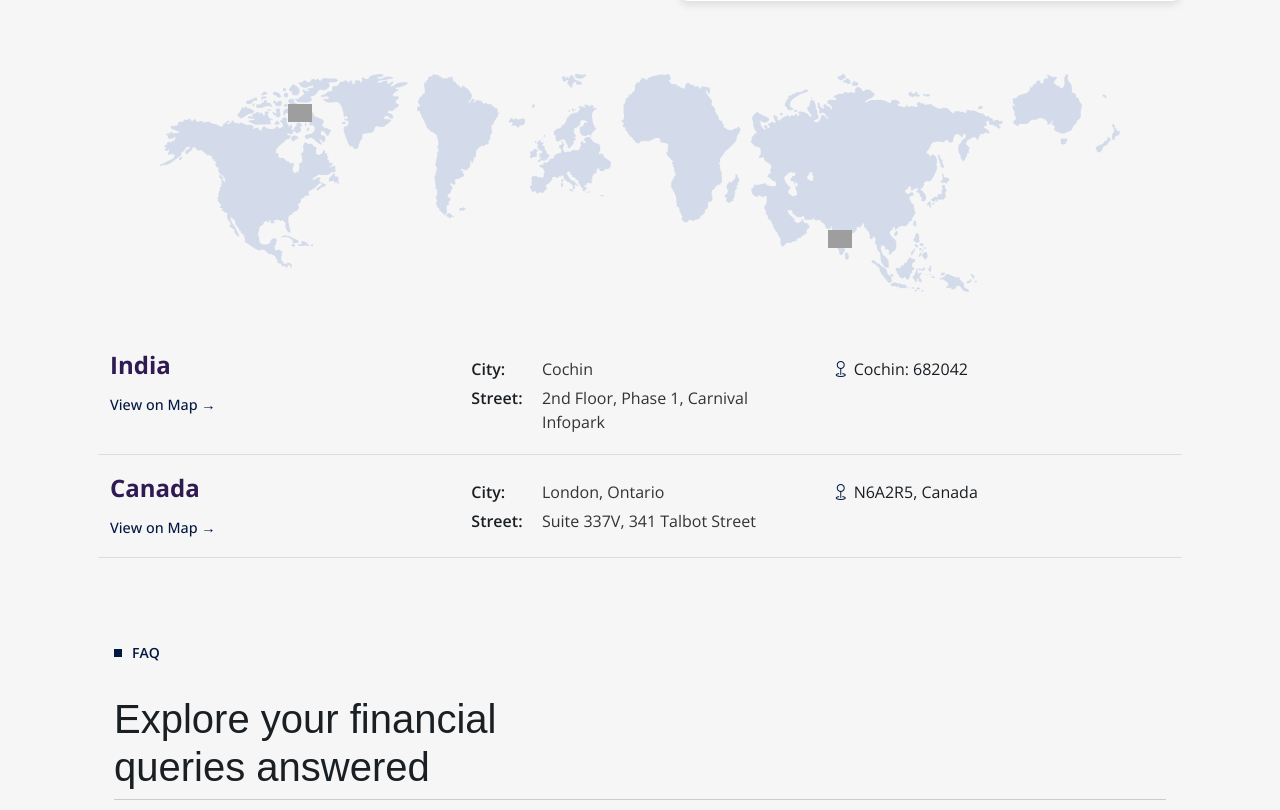
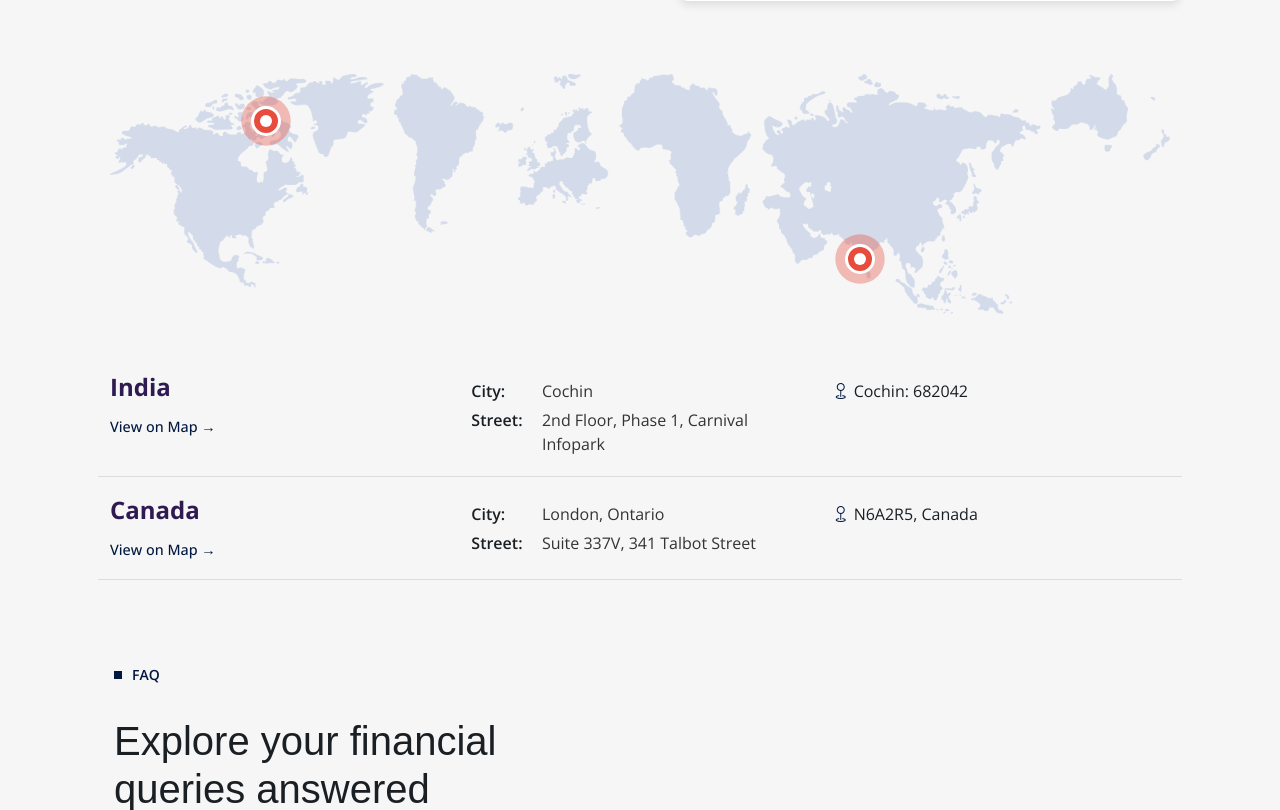
Before and after one commit to kssanoop/invisorglobal, a PHP site: page /index.php?page=contact in a window 1280 px wide. Shown: the part 658-1468 px from the top of the page. Run offline with PHP 8.4, Linux system fonts and the light colour scheme; some web fonts are replaced; grey boxes are pictures that could not be loaded.

Commit message:
change contact locations

```diff
--- a/contact.php
+++ b/contact.php
@@ -9,7 +9,9 @@
         </div>
         <h1 class="contact-title"><strong>Let's get in touch</strong>: Connecting you with streamlined solutions!
         </h1>
-        <p class="contact-description">At Invisor, we’re here to empower your business with Zoho’s powerful suite of tools, tailored to your unique needs. Reach out below to explore how our Zoho experts can help transform your workflows and elevate your operations.
+        <p class="contact-description">At Invisor, we’re here to empower your business with Zoho’s powerful suite of
+          tools, tailored to your unique needs. Reach out below to explore how our Zoho experts can help transform your
+          workflows and elevate your operations.
         </p>
       </div>
       <!-- Right Section: Contact Form -->
@@ -17,7 +19,8 @@
         <form action="#" method="POST">
           <input type="text" name="first_name" placeholder="First Name" required>
           <input type="text" name="last_name" placeholder="Last Name" required>
-          <input type="tel" name="phone" placeholder="Phone Number" required pattern="[0-9]{10}" title="Please enter a 10-digit phone number">
+          <input type="tel" name="phone" placeholder="Phone Number" required pattern="[0-9]{10}"
+            title="Please enter a 10-digit phone number">
 
           <input type="email" name="email" placeholder="Email" required>
           <textarea name="message" placeholder="Message" required></textarea>
@@ -173,7 +176,8 @@
 
 <div class="container cntct-info">
   <p class="contact-info"><strong>General inquiries</strong><br>
-  For questions or more information about our Zoho <br class="sm-none">services, email us at <a href="contact@invisorglobal.com">contact@invisorglobal.com</a> <br> and our team will get back to you asap!
+    For questions or more information about our Zoho <br class="sm-none">services, email us at <a
+      href="contact@invisorglobal.com">contact@invisorglobal.com</a> <br> and our team will get back to you asap!
 
   </p>
 </div>
@@ -187,6 +191,7 @@
   .cntct-info {
     padding: 50px 10px;
   }
+
   .contact-info {
     font-size: 1rem;
     color: #1d1d1d;
@@ -201,10 +206,10 @@
 <!-- ================================ -->
 <style>
   /* Map container styling */
-  .map-container {margin: 100px 0 20px;
+  .map-container {
+    margin: 100px 0 20px;
     position: relative;
-    width: 100%;
-    max-width: 1000px;
+    width: 95%;
     margin: auto;
     padding: 20px;
     text-align: center;
@@ -215,93 +220,201 @@
     width: 100%;
     height: auto;
     border-radius: 10px;
+
   }
 
-  /* Marker styling */
+ /* Marker */
     .marker {
       position: absolute;
-    width: 24px;
-    height: 24px;
-    background-image: url("https://www.zohowebstatic.com/sites/zweb/images/partners/images/map-pin.svg");
-    background-size: contain;
-    background-repeat: no-repeat;
+      width: 30px;
+      height: 30px;
+      background-color: #e74c3c;
+      border: 3px solid white;
+      border-radius: 50%;
       cursor: pointer;
+      transform: translate(-50%, -50%);
+      transition: all 0.3s ease;
+      box-shadow: 0 4px 15px rgba(0, 0, 0, 0.2);
+      z-index: 10;
+      animation: pulse 3s infinite;
+    }
+
+    .marker:hover {
+      transform: translate(-50%, -50%) scale(1.2);
+      box-shadow: 0 6px 20px rgba(0, 0, 0, 0.3);
+    }
+
+    .marker::before {
+      content: '';
+      position: absolute;
+      top: 50%;
+      left: 50%;
+      width: 12px;
+      height: 12px;
+      background-color: white;
+      border-radius: 50%;
       transform: translate(-50%, -50%);
     }
 
-  /* Tooltip styling */
+    @keyframes pulse {
+      0% { box-shadow: 0 0 0 0 rgba(231, 76, 60, 0.7); }
+      70% { box-shadow: 0 0 0 20px rgba(231, 76, 60, 0); }
+      100% { box-shadow: 0 0 0 0 rgba(231, 76, 60, 0); }
+    }
+
+    /* Tooltip */
     .tooltip {
       position: absolute;
-    padding: 10px;
-    background-color: white;
-    border: 1px solid #ddd;
-    border-radius: 5px;
+      padding: 15px;
+      background: linear-gradient(135deg,rgb(0, 19, 82) 0%,rgba(30, 0, 87, 0.43) 100%);
+      color: white;
+      border-radius: 10px;
       display: none;
-    box-shadow: 0 4px 8px rgba(0, 0, 0, 0.1);
+      box-shadow: 0 8px 25px rgba(0, 0, 0, 0.2);
       font-size: 14px;
       pointer-events: none;
+      max-width: 280px;
+      z-index: 100;
+      opacity: 0;
+      transition: opacity 0.3s ease;
     }
 
-  /* Optional tooltip arrow */
+    .tooltip.show {
+      display: block;
+      opacity: 1;
+    }
+
     .tooltip::after {
       content: '';
       position: absolute;
-    bottom: -8px;
+      bottom: -10px;
       left: 50%;
       transform: translateX(-50%);
-    border-width: 8px;
+      border-width: 10px;
       border-style: solid;
-    border-color: white transparent transparent transparent;
+      border-color: #667eea transparent transparent transparent;
     }
-</style>
 
-<div class="map-container">
+    .tooltip-country {
+      font-size: 16px;
+      font-weight: bold;
+      margin-bottom: 8px;
+      color: #fff;
+    }
+
+    .tooltip-city {
+      font-size: 14px;
+      margin-bottom: 5px;
+      color: #f0f0f0;
+    }
+
+    .tooltip-street {
+      font-size: 12px;
+      color: #e0e0e0;
+      line-height: 1.4;
+    }
+
+    /* Responsive */
+    @media (max-width: 768px) {
+      .map-container {
+        margin: 10px;
+        padding: 15px;
+      }
+
+      .map-title {
+        font-size: 24px;
+      }
+
+      .marker {
+        width: 25px;
+        height: 25px;
+      }
+
+      .tooltip {
+        max-width: 180px;
+        padding: 12px;
+      }
+    }</style>
+
+<div class="map-container container">
   <!-- World map image -->
   <img src="assets/img/world-map.png" alt="World Map" class="map-image">
 
   <!-- Markers with data-country attribute for tooltip text -->
-  <!-- Marker for Canada (approximately top: 25%, left: 15%) -->
-  <div class="marker" style="top: 24%; left: 16%;" data-country="Canada"></div>
-  <!-- Marker for Saudi Arabia (approximately top: 45%, left: 70%) -->
-<!--   <div class="marker" style="top: 65%; left: 65%;" data-country="Saudi Arabia"></div>
- -->  <!-- Marker for India (approximately top: 57%, left: 55%) -->
-  <div class="marker" style="top: 73%; left: 70%;" data-country="India"></div>
 
+  <!-- Markers -->
+  <div class="marker" style="top: 24%; left: 16%;" data-country="Canada" data-city="London, Ontario"
+    data-street="Suite 337V, 341 Talbot Street<br>N6A2R5, Canada"></div>
+
+  <div class="marker" style="top: 73%; left: 70%;" data-country="India" data-city="Cochin"
+    data-street="2nd Floor, Phase 1, Carnival Infopark<br>Cochin: 682042"></div>
   <!-- Tooltip for displaying country names -->
-  <div class="tooltip" id="tooltip"></div>
+  <!-- Tooltip -->
+  <div class="tooltip" id="tooltip">
+    <div class="tooltip-country"></div>
+    <div class="tooltip-city"></div>
+    <div class="tooltip-street"></div>
+  </div>
 </div>
 
 <script>
-  // JavaScript to handle tooltip functionality
     const markers = document.querySelectorAll('.marker');
     const tooltip = document.getElementById('tooltip');
+    const tooltipCountry = tooltip.querySelector('.tooltip-country');
+    const tooltipCity = tooltip.querySelector('.tooltip-city');
+    const tooltipStreet = tooltip.querySelector('.tooltip-street');
 
     markers.forEach(marker => {
       marker.addEventListener('mouseenter', (e) => {
         const country = e.target.getAttribute('data-country');
-      tooltip.innerText = country;
-      tooltip.style.display = 'block';
-      tooltip.style.left = `${e.pageX}px`;
-      tooltip.style.top = `${e.pageY - 30}px`;
+        const city = e.target.getAttribute('data-city');
+        const street = e.target.getAttribute('data-street');
+
+        tooltipCountry.textContent = country;
+        tooltipCity.textContent = `City: ${city}`;
+        tooltipStreet.innerHTML = `Street: ${street}`;
+
+        tooltip.classList.add('show');
+        updateTooltipPosition(e);
       });
 
       marker.addEventListener('mouseleave', () => {
-      tooltip.style.display = 'none';
+        tooltip.classList.remove('show');
       });
 
       marker.addEventListener('mousemove', (e) => {
-      tooltip.style.left = `${e.pageX}px`;
-      tooltip.style.top = `${e.pageY - 30}px`;
+        updateTooltipPosition(e);
       });
     });
+
+    function updateTooltipPosition(e) {
+      const rect = e.target.getBoundingClientRect();
+      const containerRect = document.querySelector('.map-container').getBoundingClientRect();
+      const x = rect.left - containerRect.left + rect.width / 2;
+      const y = rect.top - containerRect.top;
+
+      tooltip.style.left = `${x}px`;
+      tooltip.style.top = `${y - 80}px`;
+
+      const tooltipRect = tooltip.getBoundingClientRect();
+      const containerWidth = containerRect.width;
+
+      if (x + tooltipRect.width / 2 > containerWidth) {
+        tooltip.style.left = `${containerWidth - tooltipRect.width - 10}px`;
+      } else if (x - tooltipRect.width / 2 < 0) {
+        tooltip.style.left = `10px`;
+      } else {
+        tooltip.style.left = `${x - tooltipRect.width / 2}px`;
+      }
+    }
   </script>
-
 <!-- ====================================================== -->
 <div class="locations-wrap container">
   <div class="location-wrap row">
     <div class="col-md-4 country">
       <div class="big-text-dark">India</div>
-            <a href="https://www.google.com/maps/place/Carnival+Infopark,+Kakkanad,+Cochin" target="_blank" class="link-with-icon">View on Map →</a>
+      <a href="https://www.google.com/maps/place/Carnival+Infopark,+Kakkanad,+Cochin" target="_blank"
+        class="link-with-icon">View on Map →</a>
     </div>
     <div class="col-md-4 address">
       <div class="address-item">
@@ -310,7 +423,8 @@
       </div>
       <div class="address-item">
         <div class="dark-text-title">Street:</div>
-                <a href="https://www.google.com/maps/place/Carnival+Infopark,+Phase+1" target="_blank" class="address-link">2nd Floor, Phase 1, Carnival Infopark</a>
+        <a href="https://www.google.com/maps/place/Carnival+Infopark,+Phase+1" target="_blank" class="address-link">2nd
+          Floor, Phase 1, Carnival Infopark</a>
       </div>
     </div>
     <div class="col-md-4 office-info">
@@ -324,16 +438,19 @@
   <div class="location-wrap row">
     <div class="col-md-4 country">
       <div class="big-text-dark">Canada</div>
-            <a href="https://www.google.com/maps/place/341+Talbot+Street,+London,+Ontario" target="_blank" class="link-with-icon">View on Map →</a>
+      <a href="https://www.google.com/maps/place/341+Talbot+Street,+London,+Ontario" target="_blank"
+        class="link-with-icon">View on Map →</a>
     </div>
     <div class="col-md-4 address">
       <div class="address-item">
         <div class="dark-text-title">City:</div>
-                <a href="https://www.google.com/maps/place/London,+Ontario" target="_blank" class="address-link">London, Ontario</a>
+        <a href="https://www.google.com/maps/place/London,+Ontario" target="_blank" class="address-link">London,
+          Ontario</a>
       </div>
       <div class="address-item">
         <div class="dark-text-title">Street:</div>
-                <a href="https://www.google.com/maps/place/341+Talbot+Street" target="_blank" class="address-link">Suite 337V, 341 Talbot Street</a>
+        <a href="https://www.google.com/maps/place/341+Talbot+Street" target="_blank" class="address-link">Suite 337V,
+          341 Talbot Street</a>
       </div>
     </div>
     <div class="col-md-4 office-info">
@@ -366,7 +483,8 @@
             </div>
         </div>
     </div>
- --></div>
+ -->
+</div>
 
 <style>
   .locations-wrap {
@@ -387,14 +505,17 @@
   .link-with-icon {
     color: var(--accent-color);
     text-decoration: none;
-    font-size: 0.9rem;font-weight: 500;
+    font-size: 0.9rem;
+    font-weight: 500;
   }
 
-.address, .office-info {
+  .address,
+  .office-info {
     margin-top: 10px;
   }
 
-.address-item, .contacts-detail {
+  .address-item,
+  .contacts-detail {
     display: flex;
     margin-bottom: 5px;
   }
@@ -403,10 +524,16 @@
     font-weight: 600;
     margin-right: 5px;
   }
+
   @media (min-width:1200px) {
-  .dark-text-title {width: 15%;margin-right: 20px;}
+    .dark-text-title {
+      width: 15%;
+      margin-right: 20px;
     }
-.address-link, .paragraph-no-margin {
+  }
+
+  .address-link,
+  .paragraph-no-margin {
     color: #333;
     text-decoration: none;
   }
@@ -590,7 +717,8 @@
           <span class="icon"></span>
         </button>
         <div class="faq-answer">
-            Our team provides technical implementation, setup, configuration, and administrative support for Zoho solutions - tailored to each partner’s delivery process.
+          Our team provides technical implementation, setup, configuration, and administrative support for Zoho
+          solutions - tailored to each partner’s delivery process.
         </div>
       </div>
     </div>
@@ -602,7 +730,8 @@
           <span class="icon"></span>
         </button>
         <div class="faq-answer">
-            Our personalised approach, industry expertise, and commitment to delivering effective solutions distinguish us in the market.
+          Our personalised approach, industry expertise, and commitment to delivering effective solutions distinguish us
+          in the market.
 
 
         </div>
@@ -617,7 +746,8 @@
           <span class="icon"></span>
         </button>
         <div class="faq-answer">
-            We follow strict quality control measures and continuously monitor our processes to guarantee      exceptional results for our clients.
+          We follow strict quality control measures and continuously monitor our processes to guarantee exceptional
+          results for our clients.
 
 
         </div>
@@ -633,7 +763,8 @@
           <span class="icon"></span>
         </button>
         <div class="faq-answer">
-            Timelines are discussed upfront and adhered to closely. We’re structured to deliver efficiently without compromising on quality.
+          Timelines are discussed upfront and adhered to closely. We’re structured to deliver efficiently without
+          compromising on quality.
 
 
         </div>
@@ -648,7 +779,8 @@
           <span class="icon"></span>
         </button>
         <div class="faq-answer">
-            We follow strict internal protocols to protect client data and are open to signing NDAs as part of our working relationship.
+          We follow strict internal protocols to protect client data and are open to signing NDAs as part of our working
+          relationship.
 
         </div>
       </div>
@@ -662,7 +794,8 @@
           <span class="icon"></span>
         </button>
         <div class="faq-answer">
-            All work goes through internal reviews and is executed by specialists familiar with each Zoho module, ensuring accuracy and consistency.
+          All work goes through internal reviews and is executed by specialists familiar with each Zoho module, ensuring
+          accuracy and consistency.
 
         </div>
       </div>
@@ -837,9 +970,14 @@
       background-color: #e4e5e5;
     }
   }
+
   @media (max-width: 900px) {
-        .slide-bg,.slide-bg-1{display: none
+
+    .slide-bg,
+    .slide-bg-1 {
+      display: none
     }
+
     .newsletter-image {
       position: absolute;
       bottom: 0;
@@ -849,7 +987,10 @@
     }
   }
 
-    @media (max-width: 769px) {.newsletter-image{display: none;}
+  @media (max-width: 769px) {
+    .newsletter-image {
+      display: none;
+    }
 
   }
 </style>
```
Lines whose indentation alone changed are shown as unchanged.
